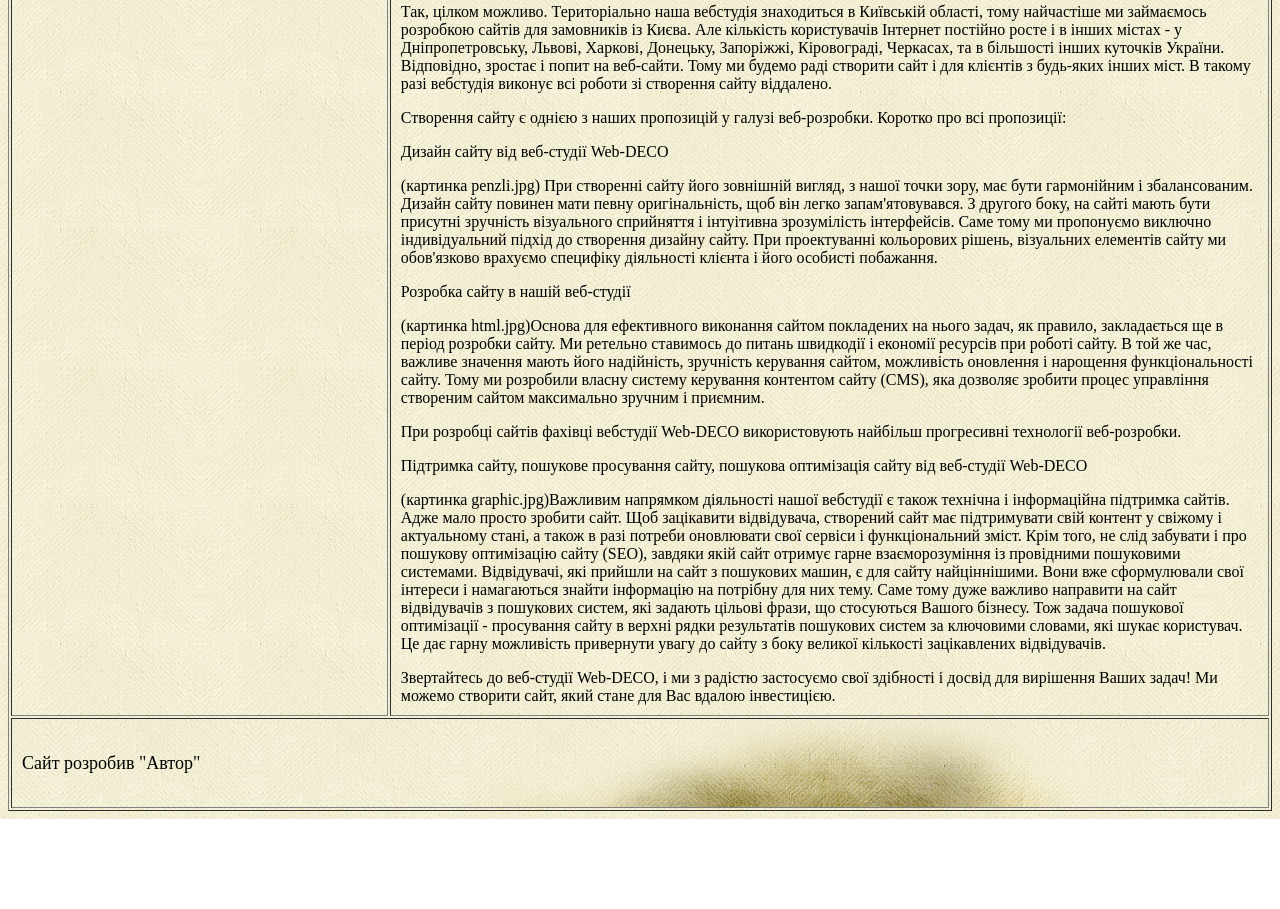
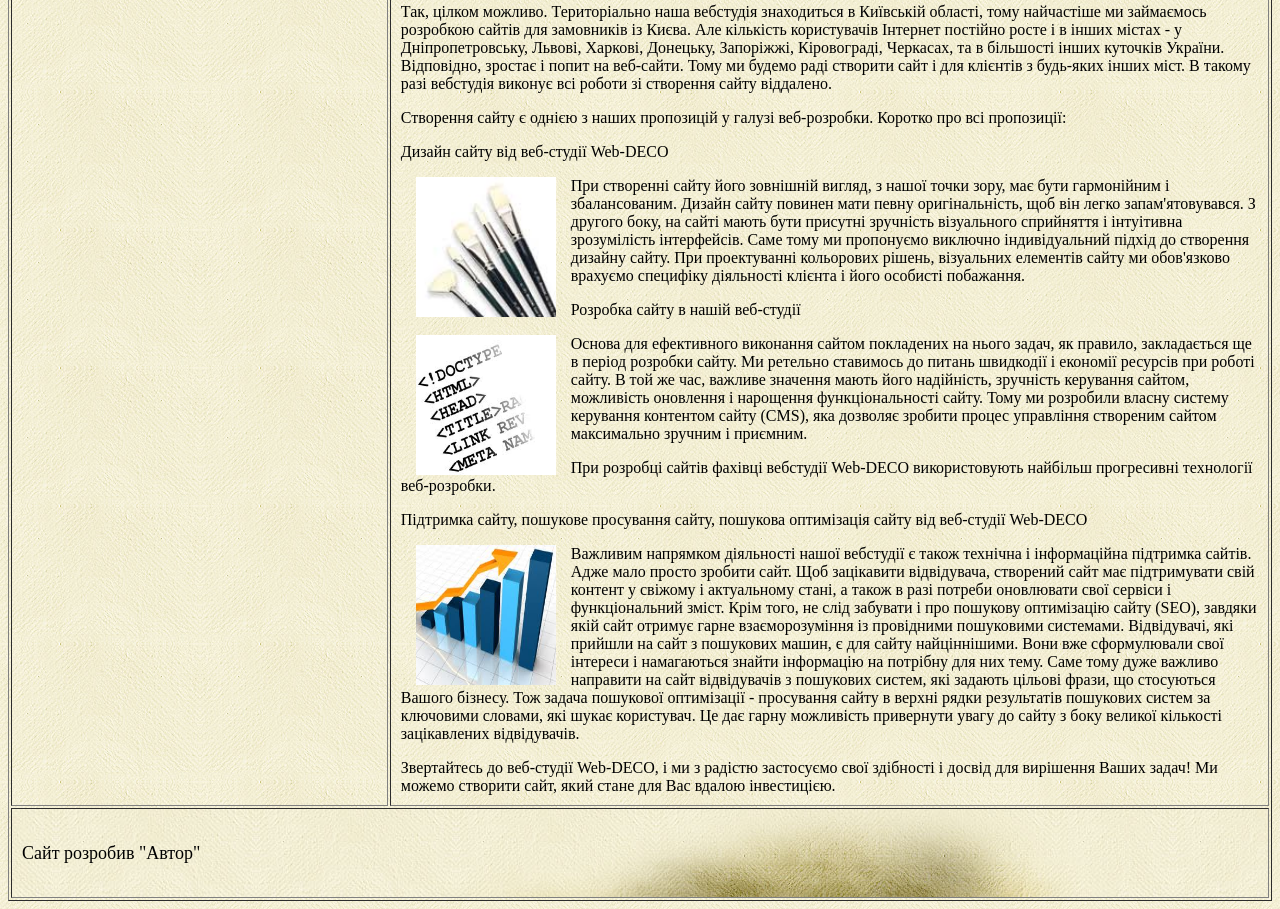
Before and after one commit to pepelpepel/pepelpepel.github.io, a plain HTML site: page index.html in a window 1280 px wide. Shown: the part 598-1507 px from the top of the page. Before the commit the page ends 1417 px from the top, so only its background shows below. Drawn offline with Linux system fonts and the light colour scheme.

Commit message:
15 - Виставив картинки

```diff
--- a/index.html
+++ b/index.html
@@ -59,17 +59,23 @@
 
        <p>Дизайн сайту від веб-студії Web-DECO</p>
 
-       <p>(картинка penzli.jpg) При створенні сайту його зовнішній вигляд, з нашої точки зору, має бути гармонійним і збалансованим. Дизайн сайту повинен мати певну оригінальність, щоб він легко запам'ятовувався. З другого боку, на сайті мають бути присутні зручність візуального сприйняття і інтуітивна зрозумілість інтерфейсів. Саме тому ми пропонуємо виключно індивідуальний підхід до створення дизайну сайту. При проектуванні кольорових рішень, візуальних елементів сайту ми обов'язково врахуємо специфіку діяльності клієнта і його особисті побажання.</p>
+       <p>
+         <img src="images/penzli.jpg"height="140"width="140"align="left"hspace="15"vcpace="5">
+           При створенні сайту його зовнішній вигляд, з нашої точки зору, має бути гармонійним і збалансованим. Дизайн сайту повинен мати певну оригінальність, щоб він легко запам'ятовувався. З другого боку, на сайті мають бути присутні зручність візуального сприйняття і інтуітивна зрозумілість інтерфейсів. Саме тому ми пропонуємо виключно індивідуальний підхід до створення дизайну сайту. При проектуванні кольорових рішень, візуальних елементів сайту ми обов'язково врахуємо специфіку діяльності клієнта і його особисті побажання.</p>
 
        <p>Розробка сайту в нашій веб-студії</p>
 
-       <p>(картинка html.jpg)Основа для ефективного виконання сайтом покладених на нього задач, як правило, закладається ще в період розробки сайту. Ми ретельно ставимось до питань швидкодії і економії ресурсів при роботі сайту. В той же час, важливе значення мають його надійність, зручність керування сайтом, можливість оновлення і нарощення функціональності сайту. Тому ми розробили власну систему керування контентом сайту (CMS), яка дозволяє зробити процес управління створеним сайтом максимально зручним і приємним.</p>
+       <p>
+        <img src="images/html.jpg"height="140"width="140"align="left"hspace="15"vcpace="5">
+         Основа для ефективного виконання сайтом покладених на нього задач, як правило, закладається ще в період розробки сайту. Ми ретельно ставимось до питань швидкодії і економії ресурсів при роботі сайту. В той же час, важливе значення мають його надійність, зручність керування сайтом, можливість оновлення і нарощення функціональності сайту. Тому ми розробили власну систему керування контентом сайту (CMS), яка дозволяє зробити процес управління створеним сайтом максимально зручним і приємним.</p>
 
        <p>При розробці cайтів фахівці вебстудії Web-DECO використовують найбільш прогресивні технології веб-розробки.</p>
 
        <p>Підтримка сайту, пошукове просування сайту, пошукова оптимізація сайту від веб-студії Web-DECO</p>
 
-       <p>(картинка graphic.jpg)Важливим напрямком діяльності нашої вебстудії є також технічна і інформаційна підтримка сайтів. Адже мало просто зробити сайт. Щоб зацікавити відвідувача, створений сайт має підтримувати свій контент у свіжому і актуальному стані, а також в разі потреби оновлювати свої сервіси і функціональний зміст. Крім того, не слід забувати і про пошукову оптимізацію сайту (SEO), завдяки якій сайт отримує гарне взаєморозуміння із провідними пошуковими системами. Відвідувачі, які прийшли на сайт з пошукових машин, є для сайту найціннішими. Вони вже сформулювали свої інтереси і намагаються знайти інформацію на потрібну для них тему. Саме тому дуже важливо направити на сайт відвідувачів з пошукових систем, які задають цільові фрази, що стосуються Вашого бізнесу. Тож задача пошукової оптимізації - просування сайту в верхні рядки результатів пошукових систем за ключовими словами, які шукає користувач. Це дає гарну можливість привернути увагу до сайту з боку великої кількості зацікавлених відвідувачів.</p>
+       <p>
+        <img src="images/graphic.jpg"height="140"width="140"align="left"hspace="15"vcpace="5">
+         Важливим напрямком діяльності нашої вебстудії є також технічна і інформаційна підтримка сайтів. Адже мало просто зробити сайт. Щоб зацікавити відвідувача, створений сайт має підтримувати свій контент у свіжому і актуальному стані, а також в разі потреби оновлювати свої сервіси і функціональний зміст. Крім того, не слід забувати і про пошукову оптимізацію сайту (SEO), завдяки якій сайт отримує гарне взаєморозуміння із провідними пошуковими системами. Відвідувачі, які прийшли на сайт з пошукових машин, є для сайту найціннішими. Вони вже сформулювали свої інтереси і намагаються знайти інформацію на потрібну для них тему. Саме тому дуже важливо направити на сайт відвідувачів з пошукових систем, які задають цільові фрази, що стосуються Вашого бізнесу. Тож задача пошукової оптимізації - просування сайту в верхні рядки результатів пошукових систем за ключовими словами, які шукає користувач. Це дає гарну можливість привернути увагу до сайту з боку великої кількості зацікавлених відвідувачів.</p>
 
        <p>Звертайтесь до веб-студії Web-DECO, і ми з радістю застосуємо свої здібності і досвід для вирішення Ваших задач! Ми можемо створити сайт, який стане для Вас вдалою інвестицією.</p>
       </td>
```
Also changed, not shown: images/bg-2.jpg (added), images/bullet.gif (added), images/graphic.jpg (added), images/html.jpg (added), images/logo.png (added), images/penzli.jpg (added).
